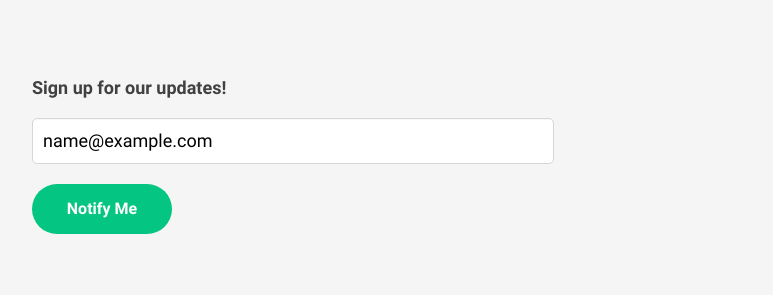
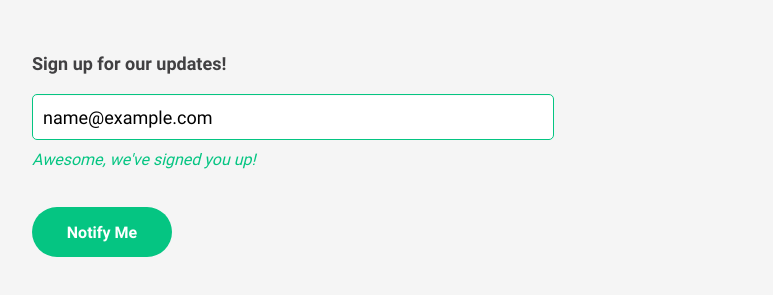
Before and after one commit to valuscorp/valuscorp.github.io, a website: page index.html in a window 1280 px wide. Both pictures are taken after typing "name@example.com" into the empty fields and a click on the button "Notify Me". Shown: the part 377-672 px from the top of the page, without its empty margins (18-791 px from the left). Drawn offline with Linux system fonts and the light colour scheme.

Commit message:
email state is now shown to the user when they enter an email, either telling them they were signed up or telling them to enter a valid email

```diff
--- a/index.html
+++ b/index.html
@@ -36,7 +36,8 @@
         <label id="sign-up-text"> Sign up for our updates! </label>
         <input id="honeypot" type="text" name="honeypot" value="" style="display:none"/>
         <div id="form-container">
-            <input type="text" name="email" id="email-input-field" placeholder="Enter your email">
+            <input type="text" name="email" id="email-input-field" placeholder="Enter your email"/>
+            <h6 id='error-message'></h6>
             <br>
             <button type="submit" onclick="return shouldSubmitForm();" id="submit-email-button">Notify Me</button>
         </div>
@@ -51,23 +52,25 @@
   </div>
 
   <script>
-    const emailField = $('#email-input-field');
+    const emailInput = $('#email-input-field');
+    const messageField = $('#error-message');
     let submitForm = false;
 
     $(document).ready(function(){
 
-      emailField.keypress((e) => { // Enter key was pressed
-        if (e.which === 13) verifyEmail(emailField.val().toLowerCase().trim());
+      emailInput.keypress((e) => { // Enter key was pressed
+        if (e.which === 13) verifyEmail(emailInput.val().toLowerCase().trim());
       });
 
       $('#submit-email-button').on('click', () => {
-        const emailFieldText = emailField.val().toLowerCase().trim();
-        verifyEmail(emailFieldText);
+        const emailInputText = emailInput.val().toLowerCase().trim();
+        verifyEmail(emailInputText);
       });
     });
 
-    function shouldSubmitForm() {
-      return submitForm;
+    function shouldSubmitForm(shouldSubmitForm) {
+      return false;
+      // return submitForm;
     }
 
     // Sending emails without a server https://github.com/dwyl/learn-to-send-email-via-google-script-html-no-server
@@ -75,13 +78,23 @@
       // General Email Regex (RFC 5322 Official Standard)
       const emailRegex = /^(([^<>()\[\]\\.,;:\s@"]+(\.[^<>()\[\]\\.,;:\s@"]+)*)|(".+"))@((\[[0-9]{1,3}\.[0-9]{1,3}\.[0-9]{1,3}\.[0-9]{1,3}])|(([a-zA-Z\-0-9]+\.)+[a-zA-Z]{2,}))$/;
 
-      submitForm = false;
+      if (emailRegex.test(email)) {
+        messageField.html('Awesome, we\'ve signed you up!');
+        messageField.css("color", "#05c582");
 
-      if (emailRegex.test(email)) {
-        $('#sign-up-sub-text').val('');
-        $('#sign-up-text').val('Awesome, we\'ve signed you up!');
+        emailInput.css({
+          "border-color": "#05c582",
+          "pointer-events": "none",
+          "caret-color": "transparent"
+        });
+
+        emailInput.prop("disabled", false);
         submitForm = true;
       } else {
+        messageField.html('Please enter a valid email');
+        messageField.css("color", "red");
+
+        emailInput.css("border-color", "red");
         submitForm = false;
       }
     }
@@ -91,7 +104,7 @@
   <script>
     let currentYear = new Date().getFullYear();
     let copyrightString = `\u00A9 ${currentYear} valus`;
-    document.getElementById('copyright').innerHTML = copyrightString;
+    // document.getElementById('copyright').innerHTML = copyrightString;
   </script>
 
   <script data-cfasync="false" type="text/javascript" src="form-submission-handler.js"></script>
--- a/main.css
+++ b/main.css
@@ -93,6 +93,8 @@ input#email-input-field {
   height: 40px;
   width: 500px;
   margin: 20px auto;
+  margin-bottom: 10px;
+  margin-top: 20px;
   border: solid 1px #d6d6d6;
   border-radius: 5px;
   background-color: white;
@@ -108,6 +110,16 @@ input#email-input-field:focus {
   outline: none;
 }
 
+#error-message {
+  margin: 0;
+  padding: 0;
+  font-size: 16px;
+  font-family: 'robotoRegular';
+  font-weight: normal;
+  font-style: italic;
+  color: red;
+}
+
 button#submit-email-button {
   background-position: center;
   transition: background 0.25s;
@@ -121,6 +133,7 @@ button#submit-email-button {
   vertical-align: middle;
   transition: all 0.25s ease-in-out;
 
+  margin-top: 20px;
   border-radius: 50px;
   min-width: 140px;
   min-height: 50px;
```
